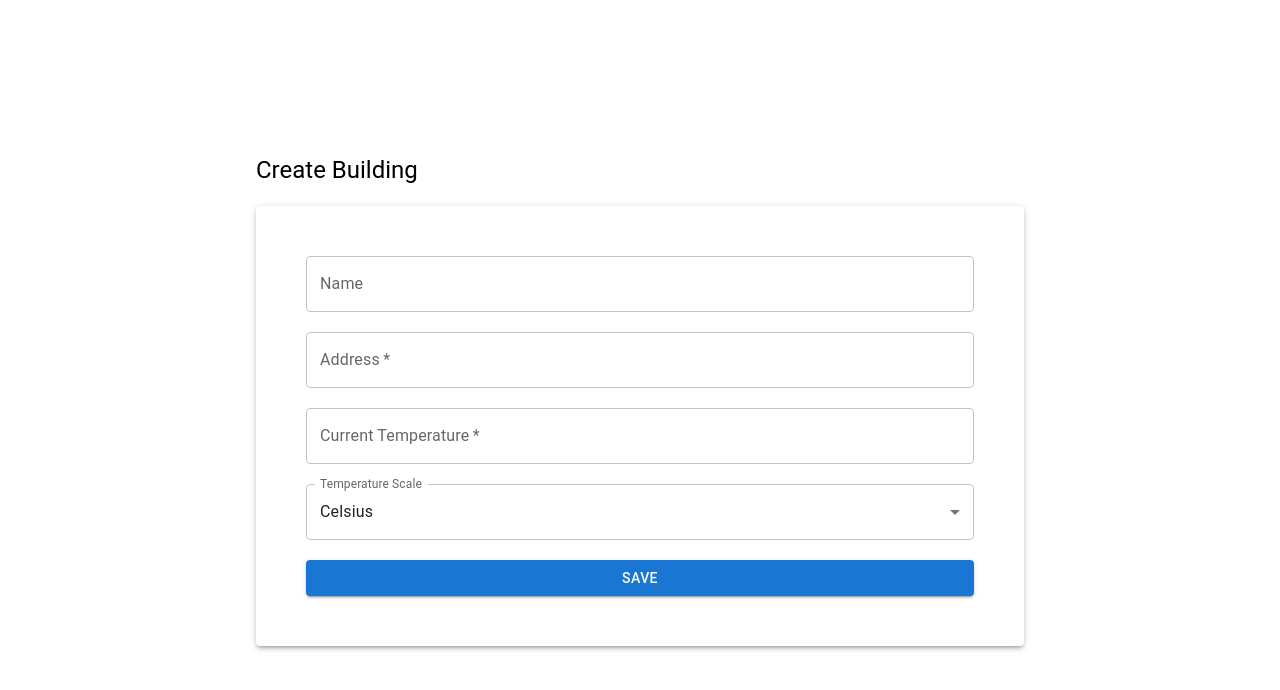
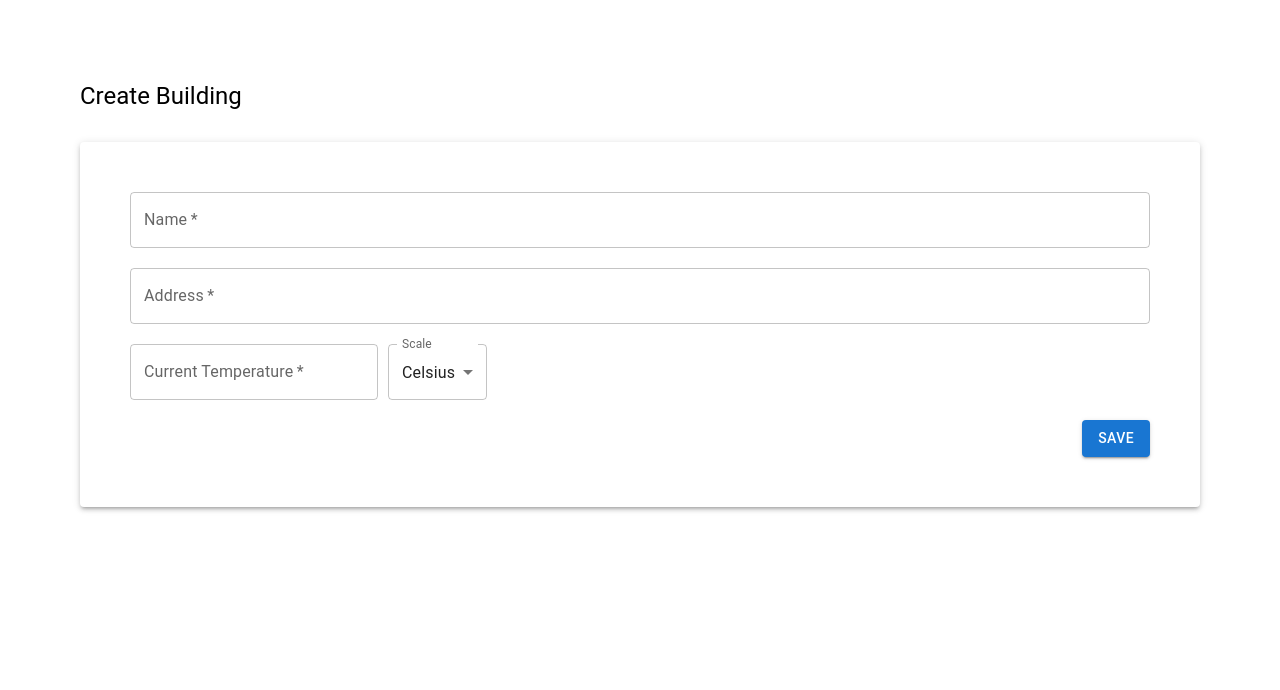
Before and after one commit to stefanie-vicente/nordomatic-test, a Next.js app in the folder frontend/: page /buildings/create in a window 1280 px wide. Shown: the top 690 px of the page. Built offline with nearby package versions, Linux system fonts and the light colour scheme; no server answers.

Commit message:
refac building form

```diff
--- a/frontend/components/BuildingForm.tsx
+++ b/frontend/components/BuildingForm.tsx
@@ -1,20 +1,10 @@
-import React, { useState, useEffect } from "react";
+import React, { useState, useEffect, ChangeEvent, FormEvent } from "react";
 import { useRouter } from "next/router";
 import { useMutation } from "@apollo/client";
-import {
-  Paper,
-  TextField,
-  Button,
-  Box,
-  MenuItem,
-  InputLabel,
-  FormControl,
-  Select,
-  SelectChangeEvent,
-  Typography,
-} from "@mui/material";
+import { Paper, TextField, Button, Box, Typography } from "@mui/material";
 import { CREATE_BUILDING, UPDATE_BUILDING } from "@/graphql/buildingMutations";
 import { IBuilding } from "@/types/IBuilding";
+import FormTemperatureFields from "./FormTemperatureFields";
 
 interface IBuildingFormProps {
   building?: IBuilding;
@@ -23,20 +13,21 @@ interface IBuildingFormProps {
 
 const BuildingForm = ({ building, type }: IBuildingFormProps) => {
   const router = useRouter();
-
-  const [name, setName] = useState<string>("");
-  const [address, setAddress] = useState<string>("");
-  const [currentTemperature, setCurrentTemperature] = useState<number | string>(
-    ""
-  );
-  const [temperatureScale, setTemperatureScale] = useState<string>("Celsius");
+  const [formValues, setFormValues] = useState({
+    name: building?.name || "",
+    address: building?.address || "",
+    currentTemperature: building?.currentTemperature || "",
+    temperatureScale: building?.temperatureScale || "Celsius",
+  });
 
   useEffect(() => {
     if (type === "update" && building) {
-      setName(building.name || "");
-      setAddress(building.address || "");
-      setCurrentTemperature(building.currentTemperature || "");
-      setTemperatureScale(building.temperatureScale || "Celsius");
+      setFormValues({
+        name: building.name || "",
+        address: building.address || "",
+        currentTemperature: building.currentTemperature || "",
+        temperatureScale: building.temperatureScale || "Celsius",
+      });
     }
   }, [building, type]);
 
@@ -48,53 +39,35 @@ const BuildingForm = ({ building, type }: IBuildingFormProps) => {
   const loading = loadingCreate || loadingUpdate;
   const error = errorCreate || errorUpdate;
 
-  const handleChange = {
-    name: (e: React.ChangeEvent<HTMLInputElement>) => setName(e.target.value),
-    address: (e: React.ChangeEvent<HTMLInputElement>) =>
-      setAddress(e.target.value),
-    temperature: (e: React.ChangeEvent<HTMLInputElement>) =>
-      setCurrentTemperature(Number(e.target.value)),
-    scale: (e: SelectChangeEvent<string>) =>
-      setTemperatureScale(e.target.value),
+  const handleChange = (field: string, value: string | number) => {
+    setFormValues({ ...formValues, [field]: value });
   };
 
-  const handleSubmit = async (event: React.FormEvent) => {
+  const handleSubmit = async (event: FormEvent) => {
     event.preventDefault();
     try {
-      let buildingId: number | undefined;
+      const variables = {
+        name: formValues.name,
+        address: formValues.address,
+        currentTemperature: Number(formValues.currentTemperature),
+        temperatureScale: formValues.temperatureScale,
+      };
+      const { data } =
+        type === "create"
+          ? await createBuilding({ variables })
+          : await updateBuilding({
+              variables: { ...variables, id: building?.id },
+            });
 
-      if (type === "create") {
-        const { data } = await createBuilding({
-          variables: { name, address, currentTemperature, temperatureScale },
-        });
-        buildingId = data?.createBuilding?.id;
-      } else if (type === "update") {
-        buildingId = building?.id;
-        await updateBuilding({
-          variables: { id: buildingId, name, address, currentTemperature },
-        });
-      }
-
-      if (buildingId) router.push(`/buildings/${buildingId}`);
+      if (data) router.push(`/buildings/${data.id || building?.id}`);
     } catch (err) {
-      // improve
-      console.error("Error creating/updating building:", err);
+      console.error("Failed to submit building:", err);
     }
   };
 
   return (
-    <Box
-      sx={{
-        display: "flex",
-        flexDirection: "column",
-        width: "60%",
-        minHeight: "100vh",
-        margin: "auto",
-        justifyContent: "center",
-        gap: "20px",
-      }}
-    >
-      <Typography variant="h5">
+    <Box sx={{ padding: 10 }}>
+      <Typography variant="h5" sx={{ marginBottom: "30px" }}>
         {type === "create" ? "Create" : "Update"} Building
       </Typography>
       <Paper
@@ -111,50 +84,32 @@ const BuildingForm = ({ building, type }: IBuildingFormProps) => {
       >
         <TextField
           label="Name"
-          value={name}
-          onChange={handleChange.name}
+          value={formValues.name}
+          onChange={(e) => handleChange("name", e.target.value)}
           fullWidth
           variant="outlined"
+          required
         />
         <TextField
           label="Address"
-          value={address}
-          onChange={handleChange.address}
+          value={formValues.address}
+          onChange={(e) => handleChange("address", e.target.value)}
           fullWidth
           variant="outlined"
-          required={type === "create"}
+          required
         />
-        <TextField
-          label="Current Temperature"
-          type="number"
-          value={currentTemperature}
-          onChange={handleChange.temperature}
-          fullWidth
-          variant="outlined"
-          required={type === "create"}
+        <FormTemperatureFields
+          currentTemperature={formValues.currentTemperature}
+          temperatureScale={formValues.temperatureScale}
+          type={type}
+          handleChange={handleChange}
         />
-        {type === "create" ? (
-          <FormControl fullWidth variant="outlined">
-            <InputLabel>Temperature Scale</InputLabel>
-            <Select
-              value={temperatureScale}
-              onChange={handleChange.scale}
-              label="Temperature Scale"
-            >
-              <MenuItem value="Celsius">Celsius</MenuItem>
-              <MenuItem value="Fahrenheit">Fahrenheit</MenuItem>
-            </Select>
-          </FormControl>
-        ) : (
-          <Typography>
-            Temperature Scale: {building?.temperatureScale}
-          </Typography>
-        )}
         <Button
           type="submit"
           variant="contained"
           color="primary"
           disabled={loading}
+          sx={{ width: "fit-content", alignSelf: "end" }}
         >
           {loading ? "Submitting..." : "Save"}
         </Button>
--- /dev/null
+++ b/frontend/components/FormTemperatureFields.tsx
@@ -0,0 +1,61 @@
+import React from "react";
+import {
+  TextField,
+  Box,
+  MenuItem,
+  InputLabel,
+  FormControl,
+  Select,
+  Typography,
+} from "@mui/material";
+
+interface FormTemperatureFieldsProps {
+  currentTemperature: number | string;
+  temperatureScale: string;
+  type: "create" | "update";
+  handleChange: (field: string, value: string | number) => void;
+}
+
+const FormTemperatureFields = ({
+  currentTemperature,
+  temperatureScale,
+  type,
+  handleChange,
+}: FormTemperatureFieldsProps) => {
+  return (
+    <Box
+      sx={{
+        display: "flex",
+        flexDirection: "row",
+        gap: "10px",
+        alignItems: "center",
+      }}
+    >
+      <TextField
+        label="Current Temperature"
+        type="number"
+        value={currentTemperature}
+        onChange={(e) => handleChange("currentTemperature", e.target.value)}
+        variant="outlined"
+        required
+      />
+      {type === "create" ? (
+        <FormControl variant="outlined">
+          <InputLabel>Scale</InputLabel>
+          <Select
+            value={temperatureScale}
+            onChange={(e) => handleChange("temperatureScale", e.target.value)}
+            label="Temperature Scale"
+          >
+            <MenuItem value="Celsius">Celsius</MenuItem>
+            <MenuItem value="Fahrenheit">Fahrenheit</MenuItem>
+          </Select>
+        </FormControl>
+      ) : (
+        <Typography variant="h6">Scale: {temperatureScale}</Typography>
+      )}
+    </Box>
+  );
+};
+
+export default FormTemperatureFields;
```
